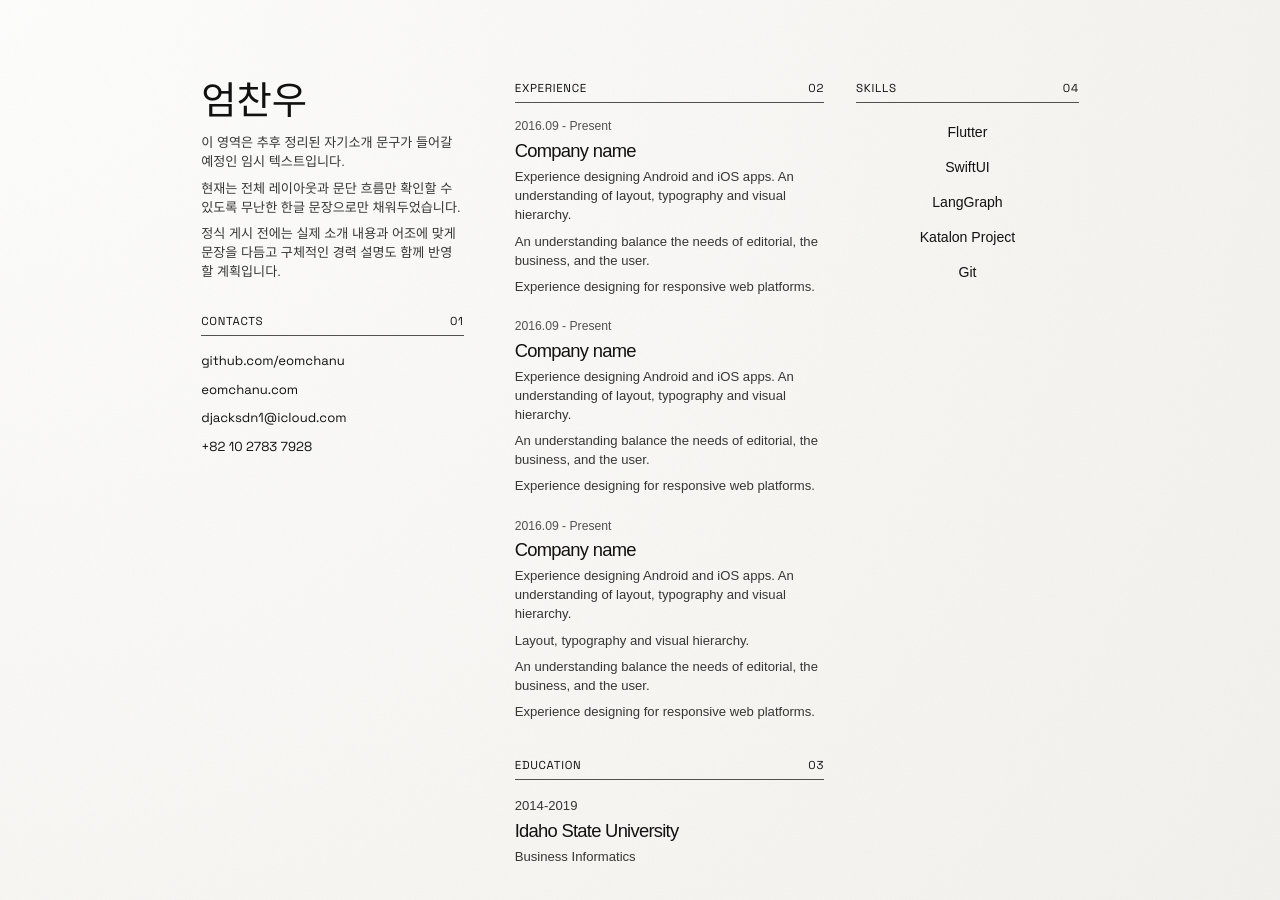
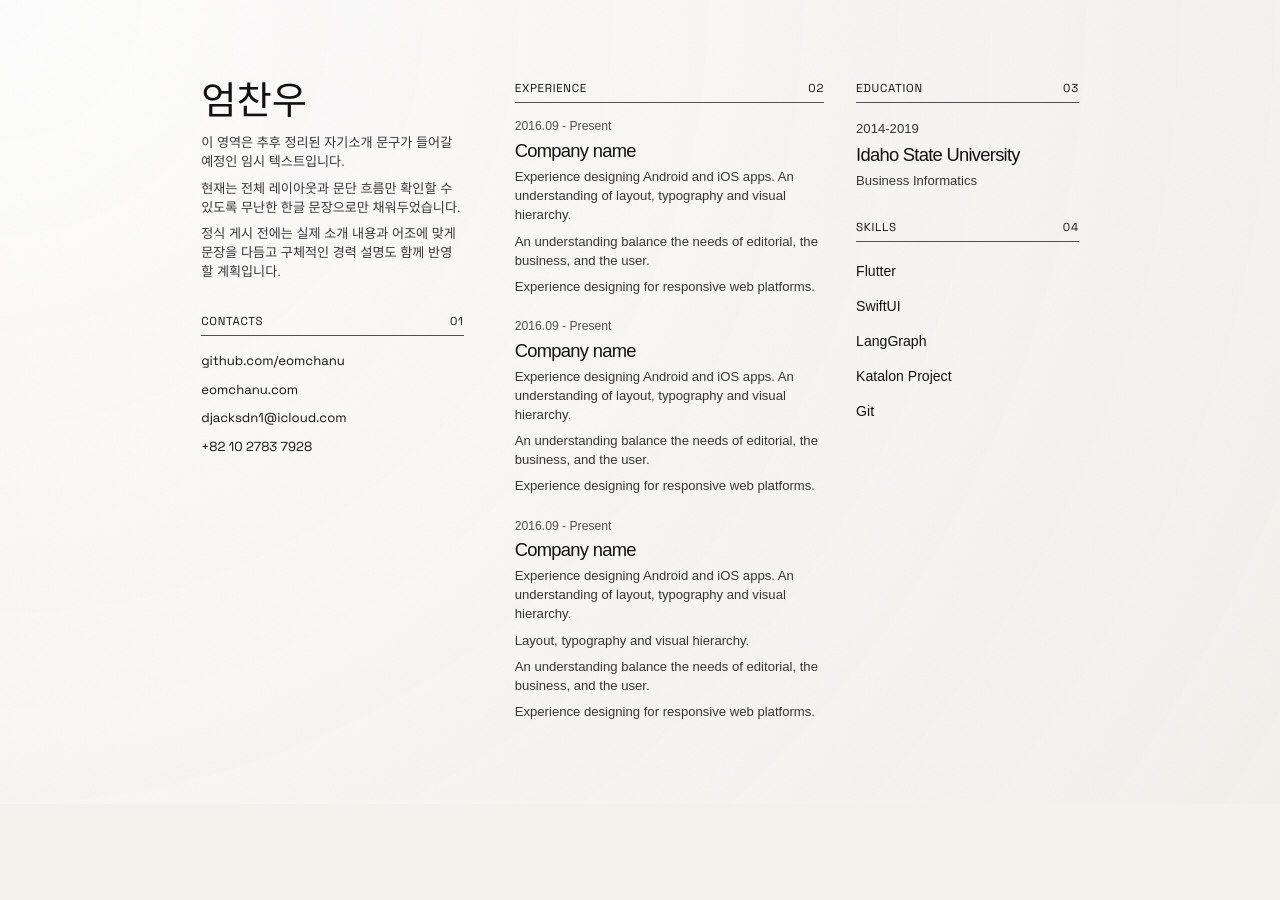
Before and after one commit to eomchanu/eomchanu-cv, a Next.js app: page / in a window 1280 px wide. Shown: the top 900 px of the page. After the commit the page ends 804 px from the top, so only its background shows below. Built offline with nearby package versions, Linux system fonts and the light colour scheme; a web font is replaced by a local one.

Commit message:
style: 우측 컬럼 정렬 보정
- Education 시작점을 Experience와 동일하게 정렬
- Education과 Skills 간격을 다른 섹션 리듬에 맞게 조정
- Skills 항목을 좌측 정렬로 변경

```diff
--- a/app/globals.css
+++ b/app/globals.css
@@ -84,6 +84,10 @@ a {
 }
 
 .main-column {
+  gap: 2rem;
+}
+
+.skills-column {
   gap: 2rem;
 }
 
@@ -180,13 +184,9 @@ a {
   letter-spacing: -0.04em;
 }
 
-.skills-column .section-block {
-  gap: 1rem;
-}
-
 .skills-list {
   display: grid;
-  justify-items: center;
+  justify-items: start;
   gap: 1rem;
   padding-top: 0.25rem;
   font-size: 0.88rem;
@@ -194,7 +194,7 @@ a {
 }
 
 .education-block {
-  margin-top: 0.4rem;
+  margin-top: 0;
 }
 
 @media (max-width: 840px) {
--- a/app/page.tsx
+++ b/app/page.tsx
@@ -132,7 +132,9 @@ export default function Home() {
                   ))}
                 </div>
               </section>
+            </div>
 
+            <aside className="skills-column">
               <section className="section-block education-block">
                 <SectionHeader title="Education" index="03" />
                 <div className="education-list">
@@ -145,9 +147,7 @@ export default function Home() {
                   ))}
                 </div>
               </section>
-            </div>
 
-            <aside className="skills-column">
               <section className="section-block">
                 <SectionHeader title="Skills" index="04" />
                 <ul className="skills-list">
```
